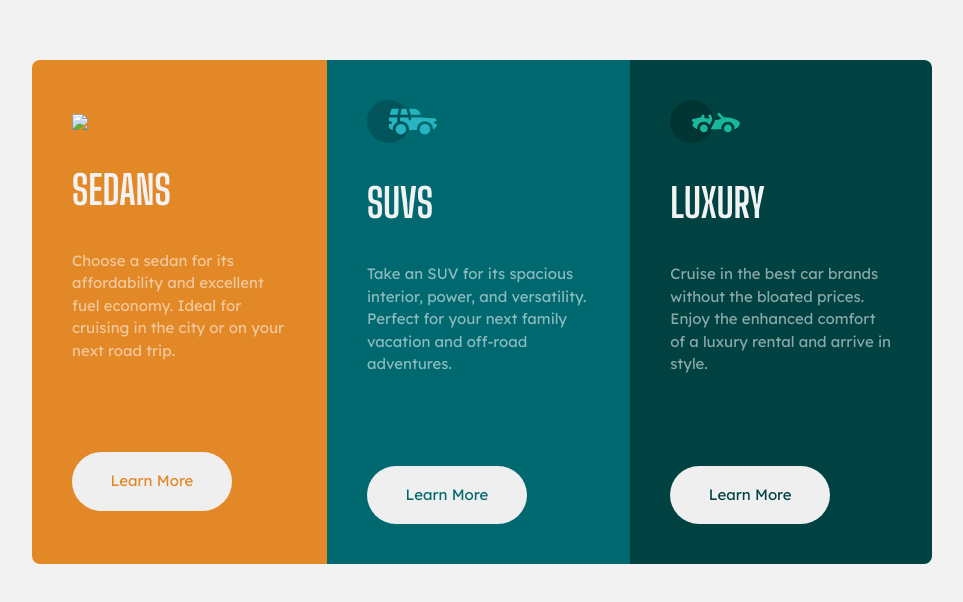
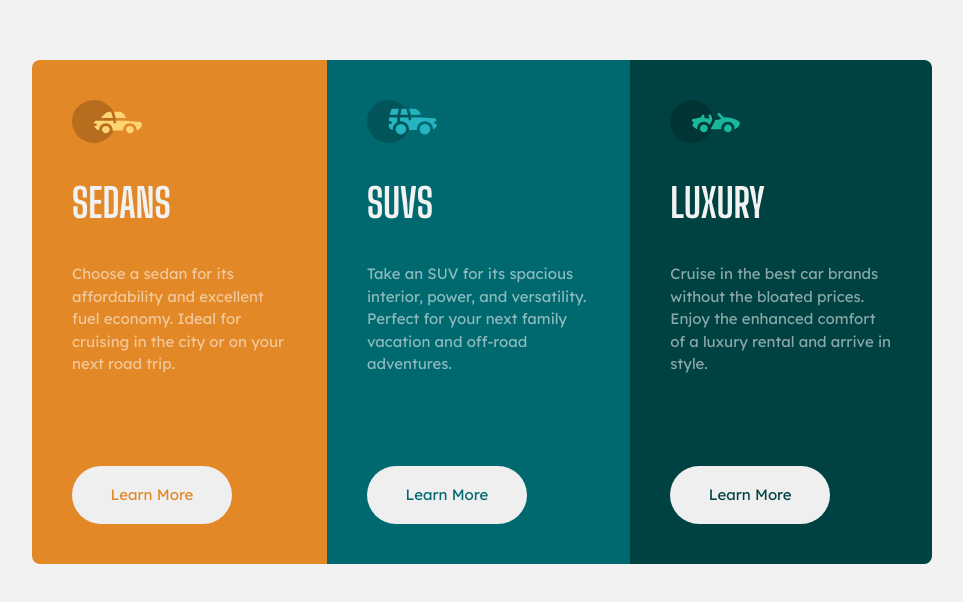
Before and after one commit to SanderVerstappen/3-column-preview-card-component-main, a plain HTML site: page 3-column-preview-card-component-main/index.html in a window 1280 px wide. Shown: the part 104-706 px from the top of the page, without its empty margins (158-1121 px from the left). Drawn offline with Linux system fonts and the light colour scheme; the site is published under a folder, as on GitHub Pages, so addresses that start at the root find nothing.

Commit message:
last build

```diff
--- a/3-column-preview-card-component-main/index.html
+++ b/3-column-preview-card-component-main/index.html
@@ -18,7 +18,7 @@
   <div class="container">
     <div class="card">
       <div id="sedans" class="content">
-      <img src="/images/icon-sedans.svg">
+      <img src="images/icon-sedans.svg">
       <h2 class="title">Sedans</h2>
       <p>Choose a sedan for its affordability and excellent fuel economy. Ideal for cruising in the city
         or on your next road trip.
```
